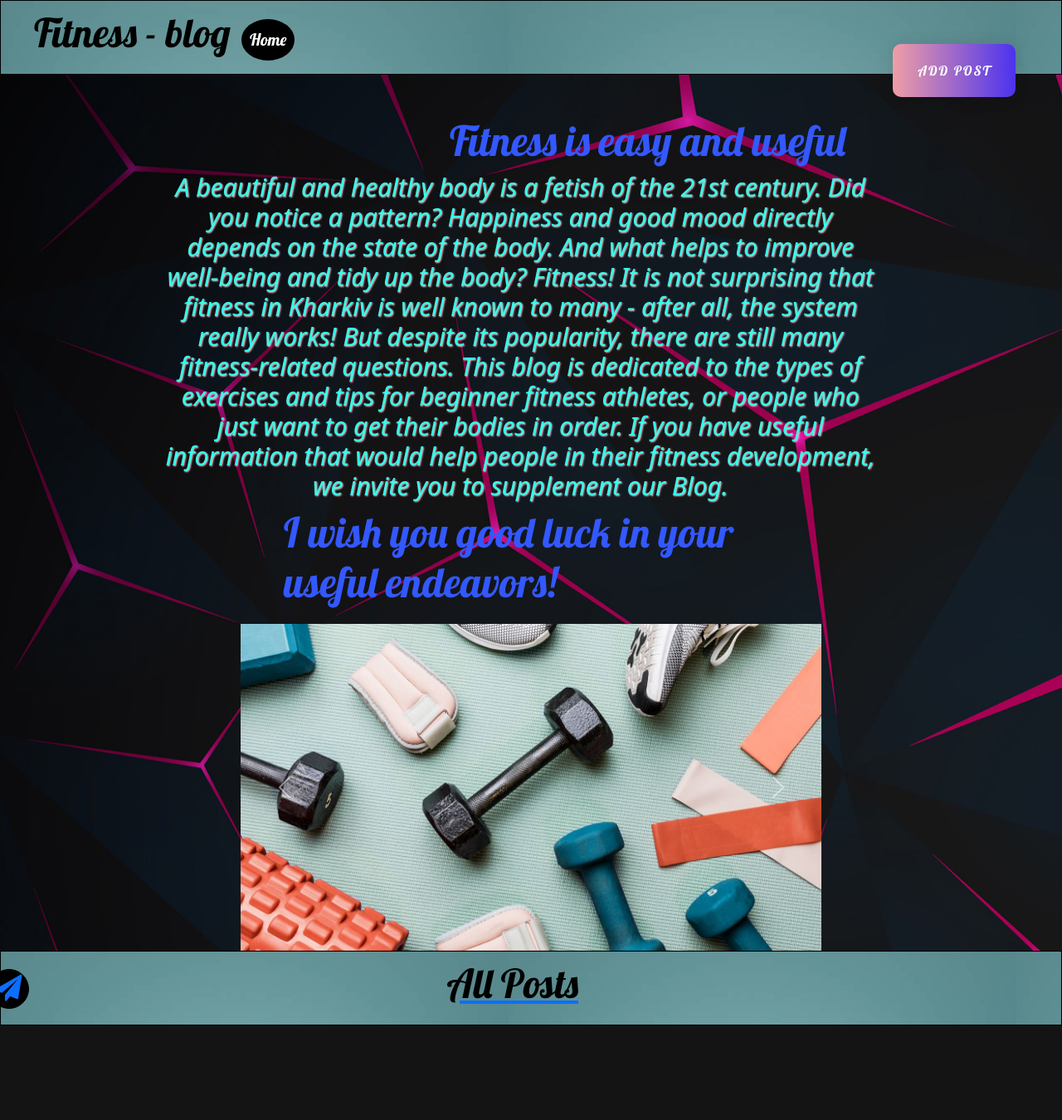
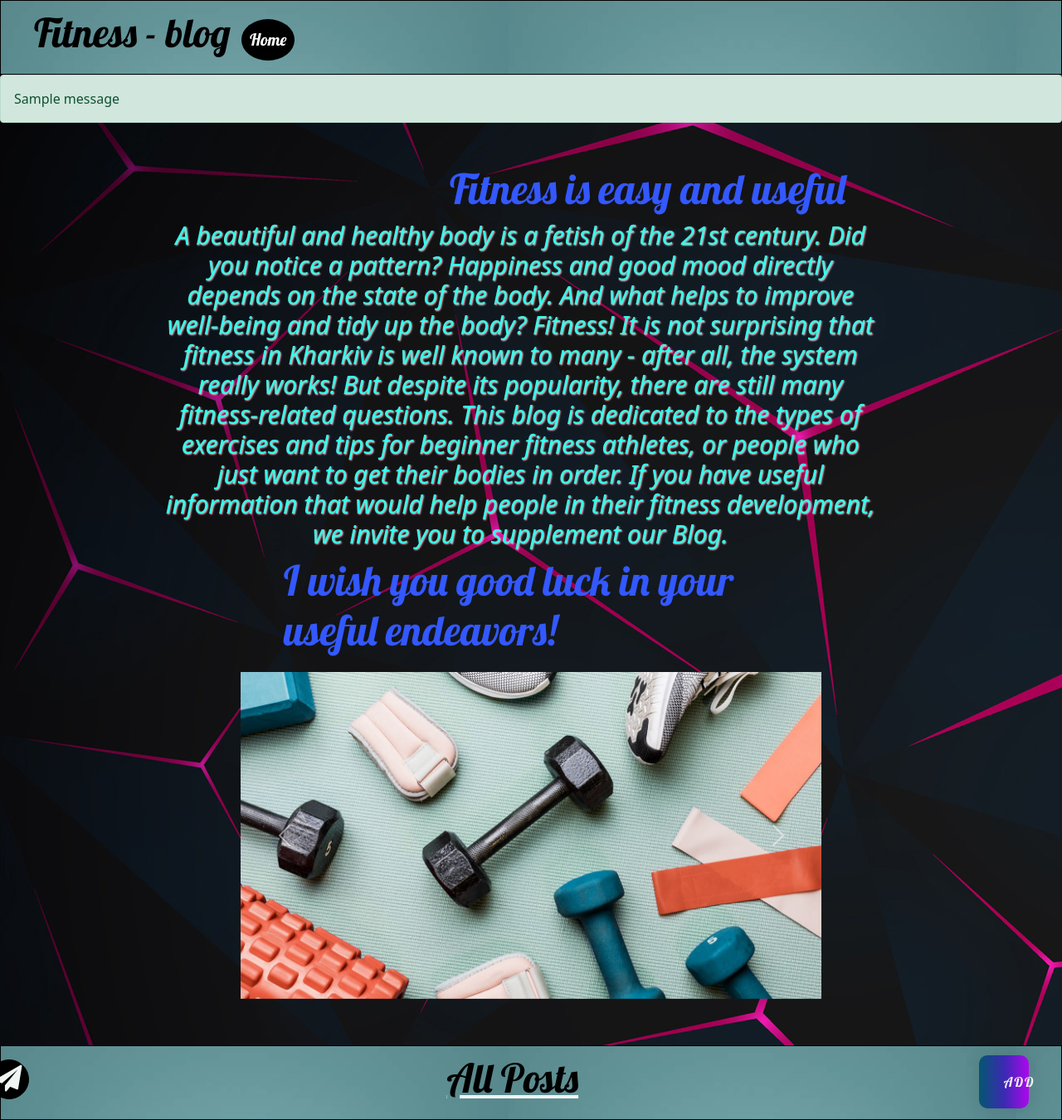
Before and after one commit to Vadim-Ryabichenko/My-blog, a Django app: page / in a window 1280 px wide. Shown: the whole page at 83% size. Before the commit the page ends 1236 px from the top, so only its background shows below. Run offline with Django 3.2, Linux system fonts and the light colour scheme; one stand-in notice (Sample message) is shown.

Commit message:
sasha ne vyvoju

```diff
--- a/blog/static/css/blog.css
+++ b/blog/static/css/blog.css
@@ -61,7 +61,7 @@ h1 {
     border-radius: 24px;
     padding: 6px;
     position: relative;
-    top: -100px;
+    top: -115px;
     left: -610px;
 }
 
@@ -76,13 +76,13 @@ h1 {
     border-radius: 24px;
     padding: 6px;
     position: relative;
-    top: -100px;
+    top: -115px;
     left: -600px;
 }
 .creator{
   color: black;
   position: relative;
-  top: -50px;
+  top: -60px;
   left: -700px;
   text-shadow: rgb(89, 0, 255) 0 -2px;
   font-size: 20px;
@@ -105,10 +105,6 @@ h1 {
 }
 
 .first_button {border-radius: 50%;}
-
-.a{
-  text-decoration: none;
-}
 
 .ppp {
 
@@ -144,7 +140,8 @@ h1 {
 
 .gradient-button {
     text-decoration: none;
-    display: inline-block;
+    display: flex;
+    justify-content: left;
     color: white;
     padding: 20px 30px;
     margin: 10px 20px;
@@ -152,14 +149,20 @@ h1 {
     font-family: 'Lobster', cursive;
     text-transform: uppercase;
     letter-spacing: 2px;
-    background-image: linear-gradient(to right, #ef9ea5 0%, #4830F0 51%, #efee9e 100%);
-    background-size: 200% auto;
+    background-image: linear-gradient(to right, #035770 0%, #3c29b4 51%, #ad07ee 100%);
+    background-size: 100% auto;
     box-shadow: 0 0 20px rgba(0, 0, 0, .1);
     transition: .5s;
     position: relative;
-    top: -40px;
-    margin-top: -55px;
-    margin-left: 85%;
+    margin-left: 89%;
+    margin-top: -65px;
+    margin-right: 30px;
+  }
+
+  .fotter{
+    display: flex;
+    position: relative;
+    margin-top: px;
   }
   .gradient-button:hover {
     background-position: right center;
@@ -213,13 +216,20 @@ h1 {
 
 .carusel{
   width: 700px;
+  height: 400px;
   display: block;
   margin-left: auto;
   margin-right: auto;
   margin-top: 20px;
+  margin-bottom: 50px;
 }
 
 .actions{
   padding-left: 90%;
   padding-bottom: 20px;
 }
+
+a {
+  color: hsl(160, 23%, 95%) !important;
+  text-decoration: none;
+}
--- a/blog/templates/blog/base.html
+++ b/blog/templates/blog/base.html
@@ -16,15 +16,22 @@
             <h1>Fitness - blog</h1>
               <div>
                   <a href="{% url 'first_page' %}"><button class="first_button">Home</button></a>
-                  <a href="{% url 'post_new' %}" class="gradient-button">Add Post</a>
               </div>
         </header>
           <div class="imaged">
+            {% if messages %}
+        	      {% for message in messages %}
+          	    <div class="alert alert-{{ message.tags }}">
+            	  {{ message }}
+          	    </div>
+        	      {% endfor %}
+            {% endif %}
             {% block content %}
             {% endblock %}
           </div>
-        <header class="page-ender">
-            <a href = "{% url 'second_page' %}", target = "blank"><h1>All Posts</h1></a>
+        <footer class="page-ender">
+          <a href = "{% url 'second_page' %}" class = "fotter", target = "blank"><h1>All Posts</h1></a>
+            <a href="{% url 'post_new' %}" class="gradient-button">Add</a>
               <div class = "creator"><p>Creator</p></div>
               <div class="social_instagram">
                   <a href="https://www.instagram.com/vremby_4595/" target="_blank"><i class="fa fa-instagram fa-2x"></i></a>
@@ -32,7 +39,7 @@
               <div class="social_telegram">
                   <a href="https://t.me/VRem" target="_blank"><i class="fa fa-paper-plane fa-2x"></i></a>
               </div>
-        </header>
+            </footer>
       </div>
     </body>
 </html>
--- a/mygym/settings.py
+++ b/mygym/settings.py
@@ -24,7 +24,7 @@ BASE_DIR = Path(__file__).resolve().parent.parent
 SECRET_KEY = 'django-insecure-owhg3_t9_*zm^_qnt&=&#q8unh97_#62*7@ad0*x_p@w1ne0(-'
 
 # SECURITY WARNING: don't run with debug turned on in production!
-DEBUG = True
+DEBUG = False
 
 ALLOWED_HOSTS = ['127.0.0.1', '.pythonanywhere.com', 'localhost']
 
@@ -39,6 +39,8 @@ INSTALLED_APPS = [
     'django.contrib.messages',
     'django.contrib.staticfiles',
     'blog',
+    'users.apps.UsersConfig',
+	'crispy_forms',
 ]
 
 MIDDLEWARE = [
@@ -133,3 +135,5 @@ DEFAULT_AUTO_FIELD = 'django.db.models.BigAutoField'
 # Redirect to home URL after login (Default redirects to /accounts/profile/)
 LOGIN_REDIRECT_URL = 'first_page'
 LOGOUT_REDIRECT_URL = "signup"
+
+CRISPY_TEMPLATE_PACK = 'bootstrap4'
--- a/mygym/urls.py
+++ b/mygym/urls.py
@@ -17,9 +17,11 @@ from django.contrib import admin
 from django.urls import path, include
 from django.conf.urls.static import static
 from django.conf import settings
+from users import views as user_views
 
 urlpatterns = [
     path('admin/', admin.site.urls),
     path('', include('blog.urls')),
+    path('register/', user_views.register, name='register'),
     path('accounts/', include('django.contrib.auth.urls')),
 ] + static(settings.MEDIA_URL, document_root=settings.MEDIA_ROOT)
--- /dev/null
+++ b/users/admin.py
@@ -0,0 +1,3 @@
+from django.contrib import admin
+
+# Register your models here.
--- /dev/null
+++ b/users/apps.py
@@ -0,0 +1,5 @@
+from django.apps import AppConfig
+
+
+class UsersConfig(AppConfig):
+    name = 'users'
--- /dev/null
+++ b/users/models.py
@@ -0,0 +1,3 @@
+from django.db import models
+
+# Create your models here.
--- /dev/null
+++ b/users/tests.py
@@ -0,0 +1,3 @@
+from django.test import TestCase
+
+# Create your tests here.
```
Also changed, not shown: users/forms.py (added, +11 -0 lines), users/templates/users/register.html (added, +21 -0 lines), users/views.py (added, +17 -0 lines), users/__init__.py (added), users/migrations/__init__.py (added), 1 other file. Lines whose indentation alone changed are shown as unchanged.
